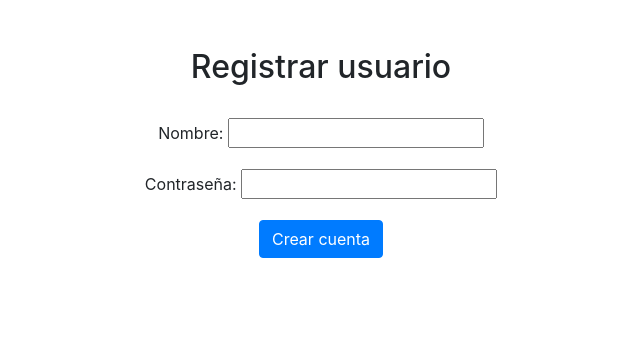
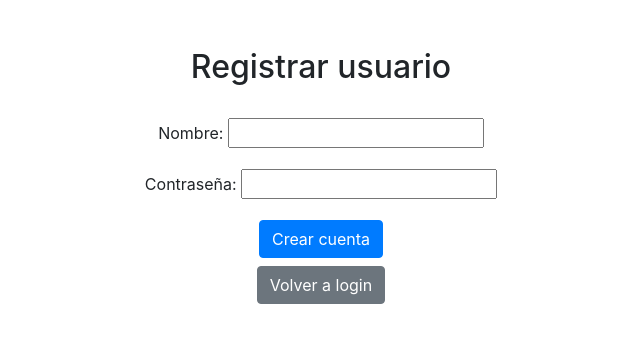
Before and after one commit to DCC-CC4401/2023-1-Grupo-3, a Django app: page /register in a window 1280 px wide. Shown: the top 343 px of the page, without its empty margins (319-959 px from the left). Run offline with Django 4.2, Linux system fonts and the light colour scheme.

Commit message:
volví a agregar el botón de volver en register :<

```diff
--- a/resenas_cool/usuarios/templates/usuarios/register.html
+++ b/resenas_cool/usuarios/templates/usuarios/register.html
@@ -16,6 +16,7 @@
                 {{ form_register.as_p }}
                 <button class="btn btn-primary" name="sendLogIn" type="submit">Crear cuenta</button>
             </form>
+            <a class="btn btn-secondary m-2" href="{% url 'login' %}">Volver a login</a>
         </div>
     </div>
 {% endblock %}
```
Also changed, not shown: resenas_cool/resenas/migrations/0016_alter_resenas_fecha_creación.py (added).
